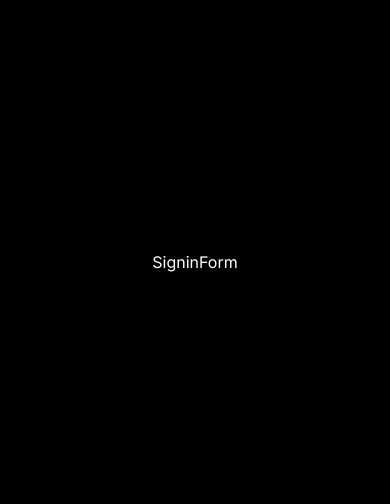
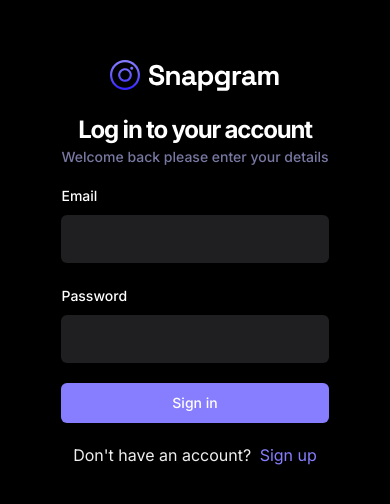
Before and after one commit to furkanesen35/Social-Media-Platform-App, a React (Vite) app: page /sign-in in a window 390 px wide. Shown: the part 160-664 px from the top of the page. Built offline with nearby package versions, Linux system fonts and the light colour scheme; no server answers.

Commit message:
signin form finished

```diff
--- a/src/_auth/forms/SigninForm.tsx
+++ b/src/_auth/forms/SigninForm.tsx
@@ -1,6 +1,103 @@
+import { zodResolver } from "@hookform/resolvers/zod"
+import { Button } from "@/components/ui/button"
+import { useForm } from "react-hook-form"
+import {
+  Form,
+  FormControl,
+  FormField,
+  FormItem,
+  FormLabel,
+  FormMessage,
+} from "@/components/ui/form"
+import { Input } from "@/components/ui/input"
+import { SigninValidation } from "@/lib/validation"
+import { z } from "zod"
+import Loader from "@/components/shared/Loader"
+import { Link, useNavigate } from "react-router-dom"
+import { useToast } from "@/components/ui/use-toast"
+import { useSignInAccount } from "@/lib/react-query/queriesAndMutations"
+import { useUserContext } from "@/context/AuthContext"
+
 const SigninForm = () => {
+ const { toast } = useToast()
+ const {checkAuthUser, isLoading: isUserLoading } = useUserContext()
+ const navigate = useNavigate()
+
+ const { mutateAsync: signInAccount, isPending } = useSignInAccount()
+
+ // 1. Define your form.
+ const form = useForm<z.infer<typeof SigninValidation>>({
+  resolver: zodResolver(SigninValidation),
+  defaultValues: {
+   password: '',
+   email: '',
+  },
+ })
+  // 2. Define a submit handler.
+ async function onSubmit(values: z.infer<typeof SigninValidation>) {
+  const session = await signInAccount({
+    email: values.email,
+    password: values.password,
+  })
+  if (!session) {
+    return toast({ title: 'Sign in failed. Please try again.' })
+  }
+  const isLoggedIn = await checkAuthUser()
+  console.log({isLoggedIn});
+  if (isLoggedIn) {
+    form.reset()
+    console.log('NAVIGATING...');
+    navigate("/")
+  } else {
+    return toast({ title: 'Signup failed. Please try again.' })
+  }
+ }
  return (
-  <div className="">SigninForm</div>
+  <Form {...form}>
+   <div className="sm:w-420 flex-center flex-col">
+    <img src="/assets/images/logo.svg" alt="" />
+    <h2 className="h3-bold md:h2-bold pt-5 sm:pt-12">Log in to your account</h2>
+    <p className="text-light-3 small-medium md:base-regular">Welcome back please enter your details</p>
+    <form onSubmit={form.handleSubmit(onSubmit)} className="flex flex-col gap-5 w-full mt-4">
+
+     <FormField
+      control={form.control}
+      name="email"
+      render={({ field }) => (
+       <FormItem>
+        <FormLabel>Email</FormLabel>
+        <FormControl>
+         <Input type="email" className="shad-input" {...field} />
+        </FormControl>
+        <FormMessage />
+       </FormItem>
+      )}
+     />
+     <FormField
+      control={form.control}
+      name="password"
+      render={({ field }) => (
+       <FormItem>
+        <FormLabel>Password</FormLabel>
+        <FormControl>
+         <Input type="password" className="shad-input" {...field} />
+        </FormControl>
+        <FormMessage />
+       </FormItem>
+      )}
+     />
+     <Button type="submit" className="shad-button_primary">
+      {isUserLoading ? (
+       <div className="flex-center gap-2"><Loader/>Loading...</div>
+      ) : "Sign in"}
+     </Button>
+     <p className="text-small-regular text-light-2 text-center">
+      Don't have an account?
+      <Link to="/sign-up" className="text-primary-500 text-small-semibold ml-1"> Sign up</Link>
+     </p>
+    </form>
+   </div>
+  </Form>
  )
 }
 
--- a/src/context/AuthContext.tsx
+++ b/src/context/AuthContext.tsx
@@ -54,8 +54,8 @@
 
  useEffect(() => {
   if(
-   localStorage.getItem('cookieFallback') === '[]'
-   // localStorage.getItem('cookieFallback') === null
+   localStorage.getItem('cookieFallback') === '[]' ||
+   localStorage.getItem('cookieFallback') === null
   ) navigate('/sign-in')
   checkAuthUser()
  }, [])
--- a/src/lib/validation/index.ts
+++ b/src/lib/validation/index.ts
@@ -6,3 +6,8 @@
  email: z.string().email(),
  password: z.string().min(8, { message: 'Password must be at least 8 characters' }),
 })
+
+export const SigninValidation = z.object({
+ email: z.string().email(),
+ password: z.string().min(8, { message: 'Password must be at least 8 characters' }),
+})
```
